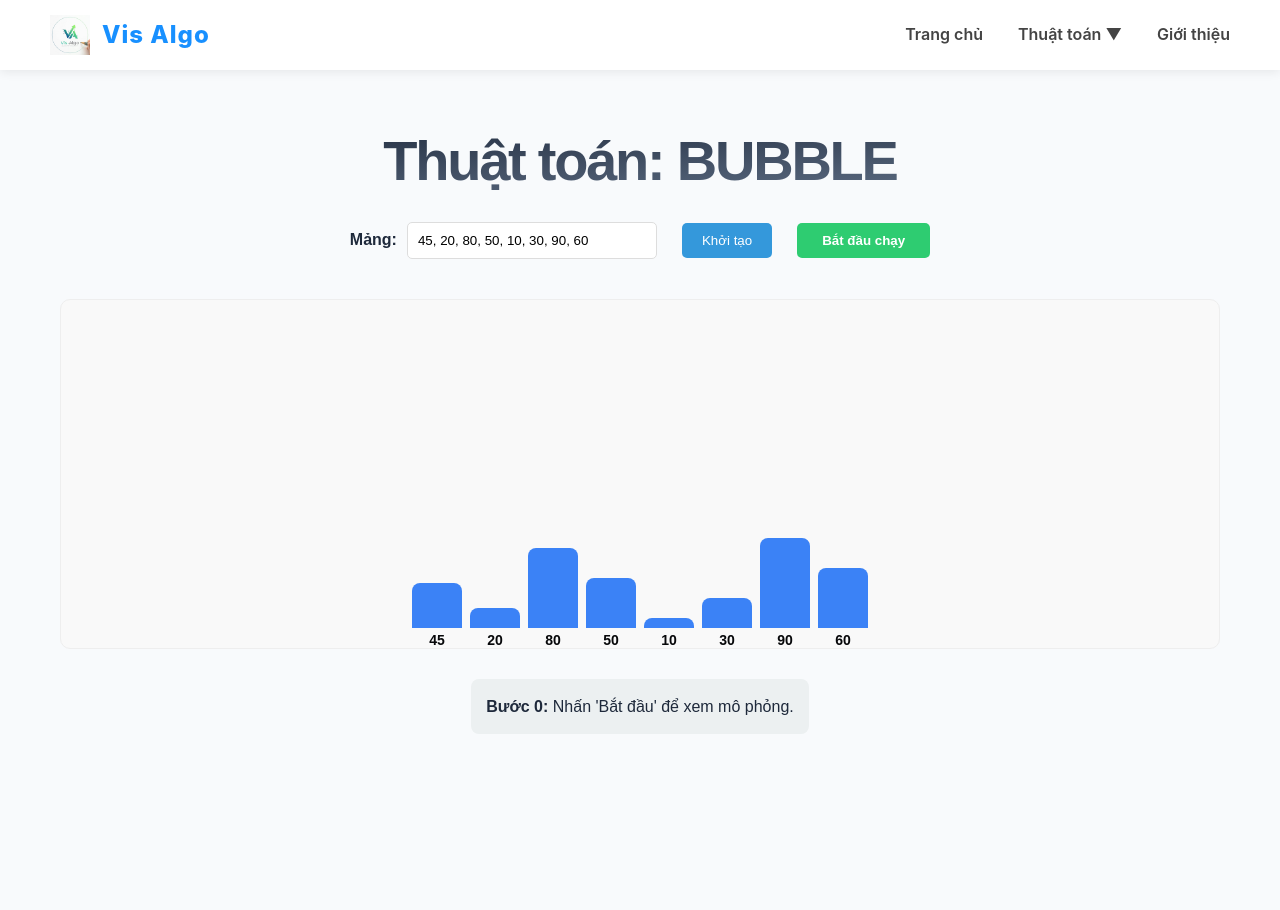
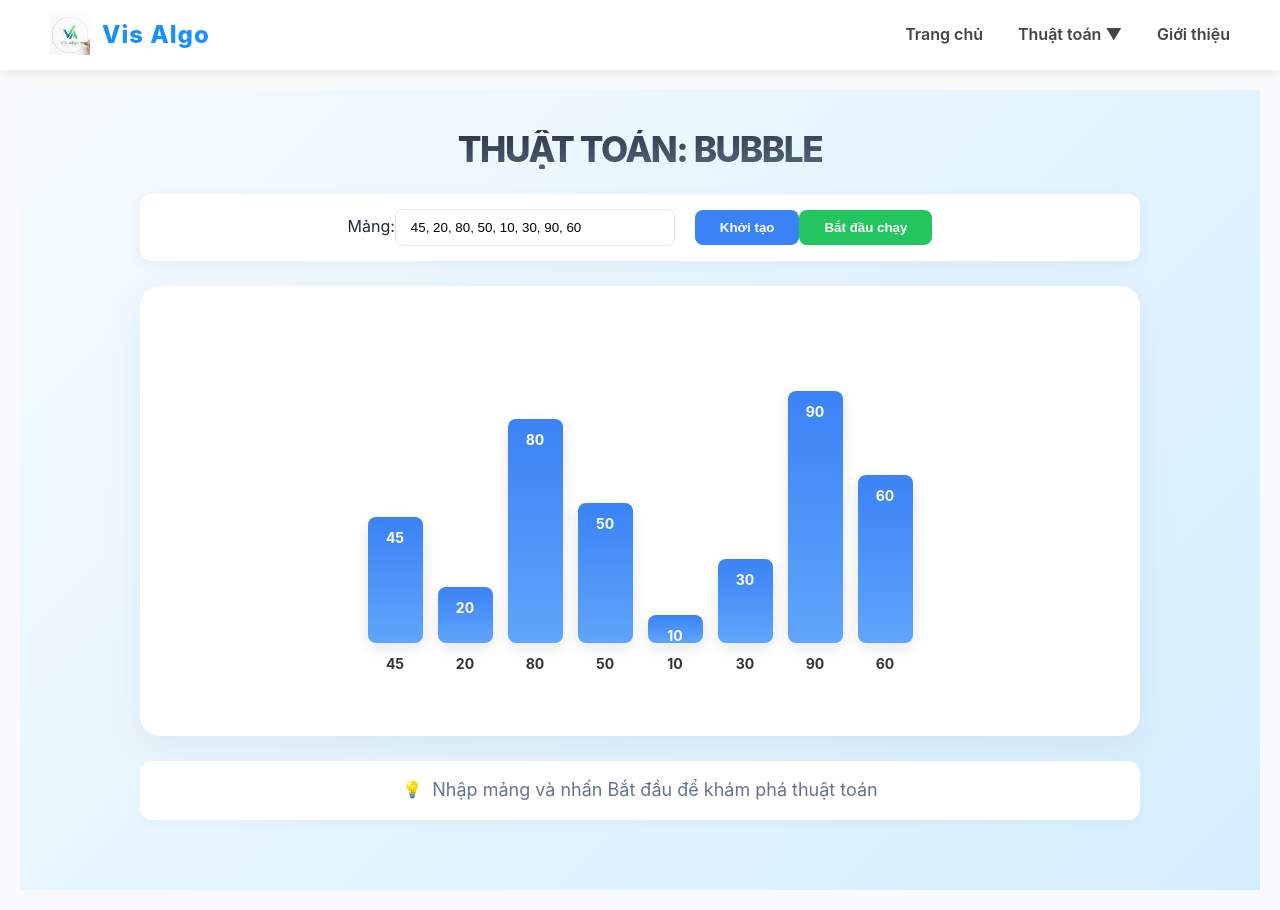
Before and after one commit to lethingocnhat462-ux/Visalgo-final-project, a React (Create React App) app: page /Visalgo-final-project/algorithms/bubble in a window 1280 px wide. Before the commit the page ends 800 px from the top, so only its background shows below. Built offline with nearby package versions, Linux system fonts and the light colour scheme.

Commit message:
Phương chỉnh sửa

```diff
--- a/src/components/Bar.js
+++ b/src/components/Bar.js
@@ -1,32 +1,22 @@
 import React from 'react';
-import '../styles/Bar.css'; // Chúng ta sẽ tạo file CSS ở bước sau
 
 const Bar = ({ value, status }) => {
-  // Hàm để xác định màu sắc dựa trên trạng thái (status) từ thuật toán
-  const getBarColor = () => {
-    switch (status) {
-      case 'comparing':
-        return '#ef4444'; // Màu đỏ khi đang so sánh
-      case 'swapping':
-        return '#f59e0b'; // Màu vàng khi đang hoán đổi
-      case 'sorted':
-        return '#10b981'; // Màu xanh lá khi đã vào đúng vị trí
-      default:
-        return '#3b82f6'; // Màu xanh dương mặc định (trạng thái chờ)
-    }
-  };
-
-  const barStyle = {
-    height: `${value}px`, // Chiều cao tỉ lệ thuận với giá trị số
-    backgroundColor: getBarColor(),
-    transition: 'all 0.2s ease-in-out', // Hiệu ứng mượt mà khi đổi màu/đổi chiều cao
+  const getStatusClass = () => {
+    if (status === 'comparing' || status === 'swapping') return 'processing';
+    if (status === 'sorted') return 'completed';
+    return '';
   };
 
   return (
-    <div className="bar-container">
-      <div className="bar-column" style={barStyle}>
-        <span className="bar-value">{value}</span>
+    <div className="bar-wrapper" style={{ transition: 'all 0.4s ease' }}>
+      <div className={`bar ${getStatusClass()}`}
+           style={{
+             height: `${value * 2.8}px`,
+             boxShadow: '0 5px 15px rgba(0,0,0,0.1)'
+           }}>
+        <span className="value-top">{value}</span>
       </div>
+      <span className="value-bottom" style={{ fontWeight: 'bold', color: '#333' }}>{value}</span>
     </div>
   );
 };
--- a/src/pages/VisualizationPage.css
+++ b/src/pages/VisualizationPage.css
@@ -1,47 +1,124 @@
 .visual-page {
-  padding: 20px;
+  position: relative;
+  min-height: 100vh;
+  display: flex;
+  justify-content: center;
+  align-items: flex-start;
+  padding: 40px 0;
+  background-color: #e0f2ff;
+  overflow-x: hidden;
 }
 
-.algo-tabs {
-  display: flex;
-  gap: 12px;
-  margin-bottom: 30px;
+.bg-overlay {
+  position: absolute;
+  top: 0; left: 0; right: 0; bottom: 0;
+  background: linear-gradient(135deg, rgba(255,255,255,0.7) 0%, rgba(186,230,253,0.3) 100%);
+  z-index: 0;
 }
 
-.tab {
-  padding: 10px 18px;
-  text-decoration: none;
-  border-radius: 8px;
-  background-color: var(--color-bg-secondary);
-  color: var(--color-text-light);
-  font-weight: 600;
-  transition: var(--transition);
+.content-container {
+  position: relative;
+  z-index: 1;
+  width: 90%;
+  max-width: 1000px;
+  display: flex;
+  flex-direction: column;
 }
 
-
-.tab.active {
-  background-color: var(--color-primary);
-  color: white;
-}
-.tab:hover {
-  background-color: var(--color-primary-dark);
+.algo-display-title {
+  text-align: center;
+  font-size: 2.2rem;
+  color: #1e293b;
+  font-weight: 800;
+  margin-bottom: 25px;
+  text-transform: uppercase;
 }
 
+.toolbar-card {
+  background: white;
+  padding: 15px 30px;
+  border-radius: 12px;
+  display: flex;
+  justify-content: center;
+  gap: 20px;
+  align-items: center;
+  box-shadow: 0 4px 15px rgba(0,0,0,0.05);
+  margin-bottom: 25px;
+}
 
-.visual-content {
-  text-align: center;
+.styled-input {
+  border: 1px solid #e2e8f0;
+  padding: 10px 15px;
+  border-radius: 8px;
+  width: 280px;
+  outline: none;
 }
+
+.btn-init {
+  background-color: #3b82f6;
+  color: white;
+  border: none;
+  padding: 10px 25px;
+  border-radius: 8px;
+  font-weight: 600;
+  cursor: pointer;
+}
+
+.btn-run {
+  background-color: #22c55e;
+  color: white;
+  border: none;
+  padding: 10px 25px;
+  border-radius: 8px;
+  font-weight: 600;
+  cursor: pointer;
+}
+.btn-run.playing { background-color: #ef4444; }
+
 .visual-box {
-  margin-top: 30px;
-  height: 260px;
-  border-radius: 12px;
-
-  background-color: #eef2ff; /* xanh rất nhạt */
-  color: #1e293b;            /* chữ đậm */
-
+  background: white;
+  border-radius: 20px;
+  height: 450px;
   display: flex;
   align-items: flex-end;
   justify-content: center;
-  gap: 20px;
-  padding: 20px;
+  gap: 15px;
+  padding: 60px 40px;
+  box-shadow: 0 10px 40px rgba(0,0,0,0.06);
 }
+
+.bar-wrapper {
+  display: flex;
+  flex-direction: column;
+  align-items: center;
+  width: 55px;
+}
+
+.bar {
+  width: 100%;
+  background: linear-gradient(180deg, #3b82f6 0%, #60a5fa 100%);
+  border-radius: 8px;
+  display: flex;
+  justify-content: center;
+  padding-top: 10px;
+  transition: all 0.3s ease;
+  box-shadow: 0 4px 10px rgba(59, 130, 246, 0.2);
+}
+
+.bar.processing { background: linear-gradient(180deg, #f97316 0%, #fb923c 100%); }
+.bar.completed { background: linear-gradient(180deg, #10b981 0%, #34d399 100%); }
+
+.value-top { color: white; font-weight: bold; font-size: 14px; }
+.value-bottom { color: #64748b; font-weight: 600; font-size: 14px; margin-top: 10px; }
+
+.step-description-card {
+  margin-top: 25px;
+  background: white;
+  padding: 15px;
+  border-radius: 12px;
+  display: flex;
+  justify-content: center;
+  align-items: center;
+  gap: 10px;
+  box-shadow: 0 4px 10px rgba(0,0,0,0.03);
+}
--- a/src/pages/VisualizationPage.js
+++ b/src/pages/VisualizationPage.js
@@ -1,23 +1,21 @@
 import React, { useState, useRef, useEffect, useCallback } from "react";
 import { useParams } from "react-router-dom";
 import Bar from "../components/Bar";
-import {  bubbleSortSteps } from '../algorithms/bubbleSort';
-import {  insertionSortSteps } from '../algorithms/insertionSort';
+import { bubbleSortSteps } from '../algorithms/bubbleSort';
+import { insertionSortSteps } from '../algorithms/insertionSort';
 import { mergeSortSteps } from '../algorithms/mergeSort';
+import './VisualizationPage.css';
 
 export default function VisualizationPage() {
-  const { algo } = useParams(); // Lấy tên thuật toán từ URL (:algo)
-
+  const { algo } = useParams();
   const [inputArray, setInputArray] = useState("45, 20, 80, 50, 10, 30, 90, 60");
   const [array, setArray] = useState([45, 20, 80, 50, 10, 30, 90, 60]);
   const [steps, setSteps] = useState([]);
   const [currentStep, setCurrentStep] = useState(-1);
   const [isPlaying, setIsPlaying] = useState(false);
   const [speed, setSpeed] = useState(400);
-
   const intervalRef = useRef(null);
 
-  // Tự động khởi tạo lại khi người dùng đổi thuật toán qua menu điều hướng
   useEffect(() => {
     handleStart();
     return () => clearInterval(intervalRef.current);
@@ -26,13 +24,11 @@ export default function VisualizationPage() {
   const handleStart = () => {
     const arr = inputArray.split(",").map(n => parseInt(n.trim())).filter(n => !isNaN(n));
     if (arr.length === 0) return;
-
     setArray(arr);
     setIsPlaying(false);
     clearInterval(intervalRef.current);
 
     let result = [];
-    // Quyết định logic dựa trên tham số URL
     if (algo === "bubble") result = bubbleSortSteps([...arr]);
     else if (algo === "insertion") result = insertionSortSteps([...arr]);
     else if (algo === "merge") result = mergeSortSteps([...arr]);
@@ -65,82 +61,50 @@ export default function VisualizationPage() {
   const currentData = currentStep >= 0 ? steps[currentStep] : {};
 
   return (
-    <div style={styles.container}>
-      <h1 style={styles.title}>Thuật toán: {algo?.toUpperCase()}</h1>
+    <div className="visual-page">
+      <div className="bg-overlay"></div>
 
-      {/* Toolbar với style hàng ngang bạn đã cung cấp */}
-      <div style={styles.toolbar}>
-        <div style={styles.inputGroup}>
-          <label style={{fontWeight: 'bold'}}>Mảng:</label>
+      <div className="content-container">
+        {/* Tiêu đề thuật toán hiển thị lại ở đây */}
+        <h1 className="algo-display-title">Thuật toán: {algo?.toUpperCase()}</h1>
+
+        <div className="toolbar-card">
+          <div className="input-group">
+            <span className="label-text">Mảng:</span>
             <input
               value={inputArray}
               onChange={(e) => setInputArray(e.target.value)}
-            style={styles.input}
+              className="styled-input"
             />
           </div>
-        <button onClick={handleStart} style={styles.primaryBtn}>Khởi tạo</button>
+
+          <div className="button-group">
+            <button onClick={handleStart} className="btn-init">Khởi tạo</button>
             <button
               onClick={() => setIsPlaying(!isPlaying)}
-          style={{...styles.playBtn, backgroundColor: isPlaying ? "#e74c3c" : "#2ecc71"}}
+              className={`btn-run ${isPlaying ? 'playing' : ''}`}
             >
               {isPlaying ? "Tạm dừng" : "Bắt đầu chạy"}
             </button>
           </div>
+        </div>
 
-
-
-      <div style={styles.visualizerArea}>
+        <div className="visual-box">
           {array.map((value, index) => {
             let status = "default";
+            const isActive = currentData.indices?.includes(index);
+            if (isActive) status = currentData.status;
+            if (currentData.sortedIndices?.includes(index)) status = "sorted";
 
-    // 1. Kiểm tra xem index hiện tại có nằm trong danh sách indices đang xử lý không
-    const isActive = currentData.indices?.includes(index);
-
-    // 2. Nếu có, lấy đúng status ('comparing', 'swapping', 'sorted') từ dữ liệu thuật toán
-    if (isActive) {
-      status = currentData.status;
-    }
-
-    return (
-      <Bar
-        key={index}
-        value={value}
-        status={status} // Truyền 'comparing', 'swapping' hoặc 'sorted' vào Bar.js
-      />
-    );
+            return <Bar key={index} value={value} status={status} />;
           })}
         </div>
 
-      <div style={styles.descriptionBox}>
-        <strong>Bước {currentStep + 1}:</strong> {currentData.description || "Nhấn 'Bắt đầu' để xem mô phỏng."}
+        <div className="step-description-card">
+          <span className="emoji">💡</span>
+          <p>{currentData.description || "Nhập mảng và nhấn Bắt đầu để khám phá thuật toán"}</p>
+        </div>
       </div>
     </div>
   );
 }
-
-const styles = {
-  container: { padding: "40px", textAlign: "center", fontFamily: "Arial, sans-serif" },
-  title: { color: "#15191dff", marginBottom: "30px" },
-  toolbar: {
-    display: "flex",
-    justifyContent: "center",
-    alignItems: "center",
-    gap: "25px",
-    marginBottom: "40px",
-    flexWrap: "nowrap"
-  },
-  inputGroup: {
-    display: "flex",
-    flexDirection: "row",
-    alignItems: "center",
-    gap: "10px"
-  },
-  input: { padding: "10px", width: "250px", borderRadius: "5px", border: "1px solid #ddd" },
-  primaryBtn: { padding: "10px 20px", background: "#3498db", color: "#fff", border: "none", borderRadius: "5px", cursor: "pointer" },
-  playBtn: { padding: "10px 25px", color: "#fff", border: "none", borderRadius: "5px", cursor: "pointer", fontWeight: "bold" },
-  visualizerArea: {
-    display: "flex", justifyContent: "center", alignItems: "flex-end",
-    height: "350px", gap: "8px", background: "#f9f9f9", padding: "20px", borderRadius: "10px", border: "1px solid #eee"
-  },
-  descriptionBox: { marginTop: "30px", padding: "15px", backgroundColor: "#ecf0f1", borderRadius: "8px", display: "inline-block" }
-};
```
Lines whose indentation alone changed are shown as unchanged.
